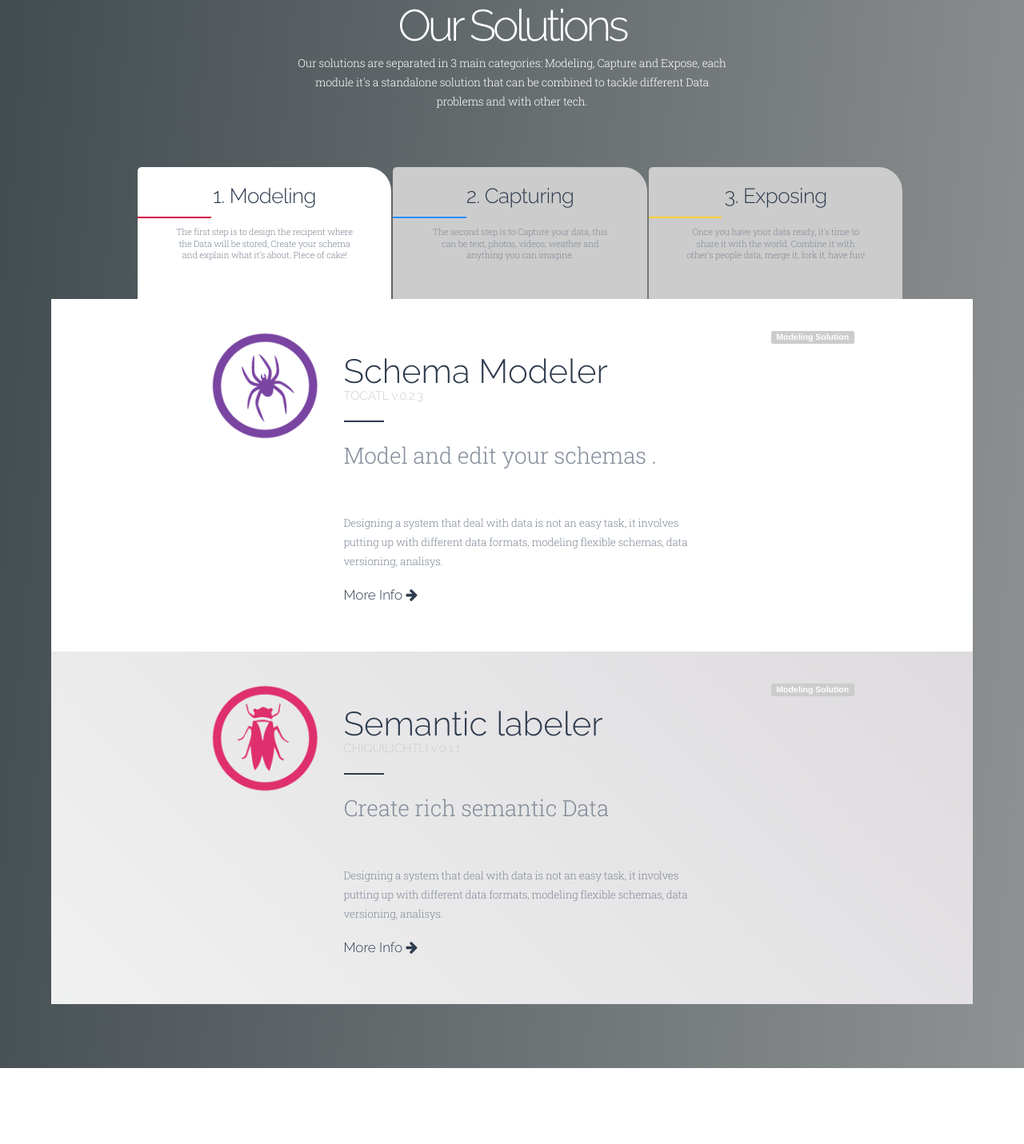
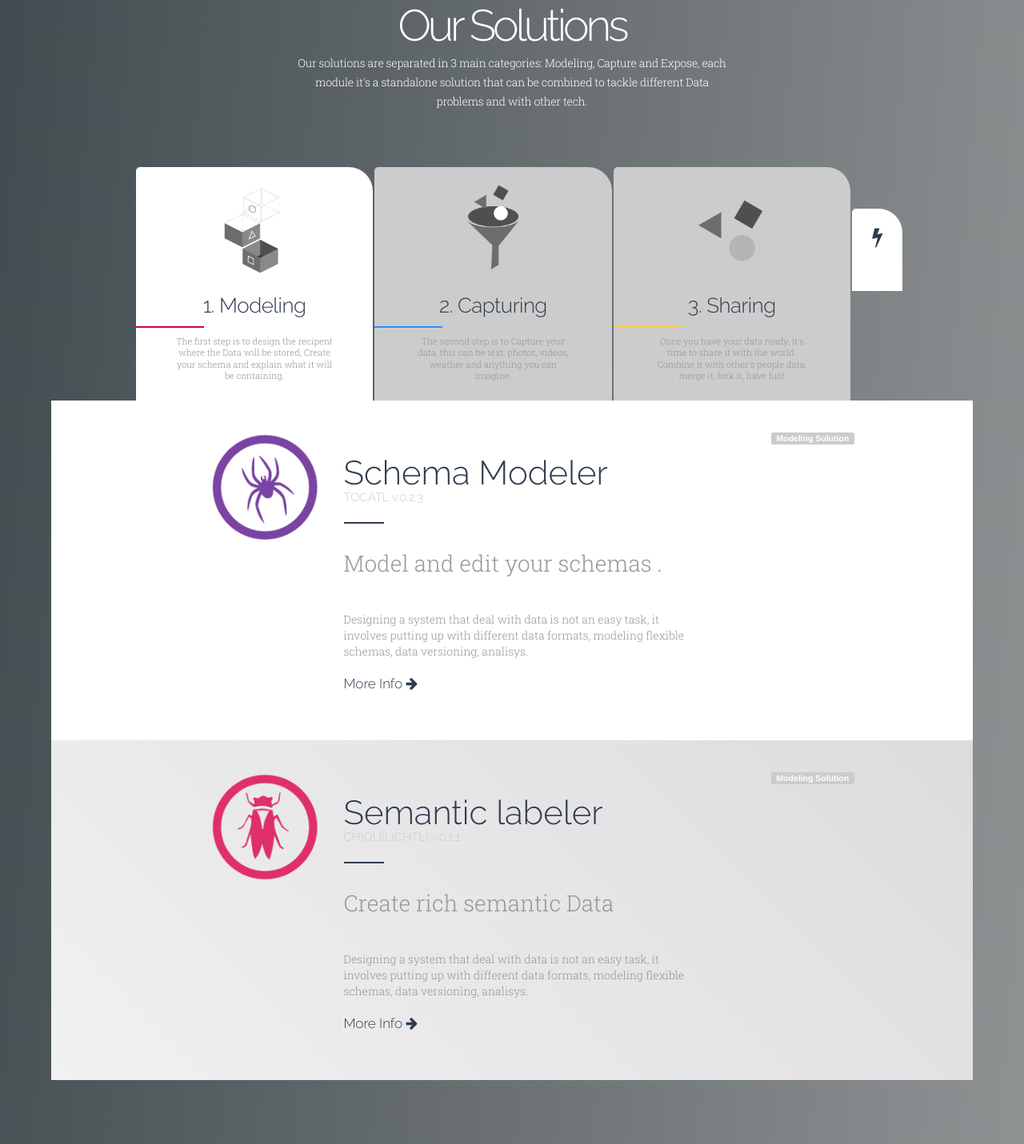
Before and after one commit to gcid12/myRing_home, a Flask app: page /solutions in a window 1280 px wide. Shown: the part 154-1585 px from the top of the page at 80% size. Before the commit the page ends 1490 px from the top, so only its background shows below. Run offline with Flask 2, Linux system fonts and the light colour scheme; some libraries are stand-ins or nearby versions.

Commit message:
New icons for Solutions

```diff
--- a/static/css/ring-home.css
+++ b/static/css/ring-home.css
@@ -11,6 +11,9 @@ h5{ font-family: 'Raleway', sans-serif; font-weight: 300; text-transform: none;}
 
 p{ font-family: 'Roboto Slab', sans-serif; font-weight: 300;}
 .r-font{ font-family: 'Roboto Slab', sans-serif; font-weight: 300;}
+
+.text-s1{ font-family: 'Raleway', sans-serif; font-weight: 300;}
+.text-s2{ font-family: 'Roboto Slab', sans-serif; font-weight: 300;}
 
 .fw500{font-weight: 500;}
 
@@ -44,12 +47,23 @@ p{ font-family: 'Roboto Slab', sans-serif; font-weight: 300;}
 .text-3-5em{font-size:3.5em;}
 .text-4em{font-size:4em;}
 
-/*Remove Mozilla Firefox Border – Remove Dotted Line Around Link */
-a { outline: 0; }
-/*Remove Mozilla Firefox Border – Remove Dotted Line Around Link */
-a:active { outline: none; }
-a:focus{ -moz-outline-style: none; }
-a:focus { outline: none; }
+
+
+/*link to black*/
+a.toblack {
+color: #969696;
+transition: color 0.2s linear;
+-o-transition: color 0.2s linear;
+-moz-transition: color 0.2s linear;
+-webkit-transition: color 0.2s linear;
+text-decoration: none;
+}
+
+a.toblack:hover {
+color: #000;
+text-decoration: none;
+}
+
 
 /*BACKGROUNDS*/
 
@@ -170,8 +184,21 @@ filter: gray; /* IE6-9 */
     border-radius: 5px 30px 0px 0px;
     margin:0 1px;
     padding:0 5px 40px 5px;
-    width:30%;
+    width:28%;
     float:right;
+    background-color: #CCC;
+}
+.tab-box-a-mini{
+
+    margin-right: 2px;
+    line-height: 1.42857;
+    border: 1px solid transparent;
+    border-radius: 5px 30px 0px 0px;
+    margin:0 1px;
+    padding:0 5px 40px 5px;
+    width:6%;
+    float:right;
+    margin-top:52px;
     background-color: #CCC;
 }
 .tab-box-b{
--- a/templates/solutions.html
+++ b/templates/solutions.html
@@ -26,35 +26,48 @@
 	<div class="row tab-margin">
     <div class="col-xs-12 text-center">
     		<div style="width:93%;">
-				  <a href="/solutions/expose" >
+    			  <a class="toblack" href="/solutions/model" >
+				  	<div class="tab-box-a-mini tab-{{ dic['r1'] }}">
+				  		<h2 class="hidden-xs"><i class="fa fa-bolt"></i></h2>
+				  	</div>
+				  </a>
+				  <a class="toblack" href="/solutions/expose" >
 				  	<div class="tab-box-a tab-{{ dic['r3'] }}">
-				  		<h2 class="hidden-xs">3. Exposing</h2>
+				  		<div class="spa10"></div>
+				  		<img src="/static/images/ico-exp.png" style="width:100px;">
+
+				  		<h2 class="hidden-xs">3. Sharing</h2>
 				  		<h3 class="visible-xs">EXP</h3>
 				  		<div class="rhr2 bg-c"></div>
-				  		<p class="text-8 tab-box-b hidden-xs">
-				  		Once you have your data ready, it's time to share it with the world. Combine it with other's people data, merge it, fork it, have fun!</p>
+				  		<div class="text-8 tab-box-b hidden-xs text-s2">
+				  		Once you have your data ready, it's time to share it with the world. Combine it with other's people data, merge it, fork it, have fun!</div>
 				  	</div>
 				  </a>
-				  <a href="/solutions/capture" >
+				  <a class="toblack" href="/solutions/capture" >
 				  	<div class="tab-box-a tab-{{ dic['r2'] }}">
+				  		<div class="spa10"></div>
+				  		<img src="/static/images/ico-cap.png" style="width:100px;">
 				  		<h2 class="hidden-xs">2. Capturing</h2>
 				  		<h3 class="visible-xs">CAP</h3>
 				  		<div class="rhr2 bg-b"></div>
-				  		<p class="text-8 tab-box-b hidden-xs">
+				  		<div class="text-8 tab-box-b hidden-xs text-s2">
 				  		The second step is to Capture your data, this can be text, photos, videos, weather and anything you can imagine.
-				  		</p>
+				  		</div>
 				  	</div>
 				  </a>
-				  <a href="/solutions/model" >
+				  <a class="toblack" href="/solutions/model" >
 				  	<div class="tab-box-a tab-{{ dic['r1'] }}">
-				  		<h2 class="hidden-xs">1. Modeling</h2>
+				  		<div class="spa10"></div>
+				  		<img src="/static/images/ico-mod.png" style="width:100px;">
+				  		<h2 class="hidden-xs"> 1. Modeling</h2>
 				  		<h3 class="visible-xs">MOD</h3>
 				  		<div class="rhr2 bg-a"></div>
-				  		<p class="text-8 tab-box-b hidden-xs">
-				  		The first step is to design the recipent where the Data will be stored, Create your schema and explain what it's about. Piece of cake!
-				  		</p>
+				  		<div class="text-8 tab-box-b text-s2 hidden-xs">
+				  		The first step is to design the recipent where the Data will be stored, Create your schema and explain what it will be containing.
+				  		</div>
 				  	</div>
 				  </a>
+
 				</div>
 		</div>
 	</div>
@@ -76,16 +89,16 @@
 
 		        		<span class="label label-mod" style="float:right;">{{ dic['a5'] }}</span><br/>
 
-			        	<a href="/tools/{{ dic['a8'] }}">
+			        	<a class="toblack" href="/tools/{{ dic['a8'] }}">
 				        	<h3 class="text-3em">{{ dic['a1'] }}</h3>
 				        	<h4 class="text-lgray">{{ dic['a2'] }}</h4>
 				        	<hr/>
 
 				        	<div class="spa5 clearboth"></div>
-				        	<p class="text-2em">{{ dic['a3'] }}
+				        	<div class="text-s2 text-2em">{{ dic['a3'] }}
 					          	<div class="spa20"></div>
-					        </p>
-			        		<p style="width:70%;">{{ dic['a4'] }}</p>
+					        </div>
+			        		<div class="text-s2" style="width:70%;">{{ dic['a4'] }}</div>
 			          		<h3>More Info <i class="fa fa-arrow-right"></i></h3>
 						</a>
 		        	</div>
@@ -104,16 +117,16 @@
 
 		        		<span class="label label-mod" style="float:right;">{{ dic['b5'] }}</span><br/>
 
-			        	<a href="/tools/{{ dic['b8'] }}">
+			        	<a class="toblack" href="/tools/{{ dic['b8'] }}">
 				        	<h3 class="text-3em">{{ dic['b1'] }}</h3>
 				        	<h4 class="text-lgray">{{ dic['b2'] }}</h4>
 				        	<hr/>
 
 				        	<div class="spa5 clearboth"></div>
-				        	<p class="text-2em">{{ dic['b3'] }}
+				        	<div class="text-s2 text-2em">{{ dic['b3'] }}
 					          	<div class="spa20"></div>
-					        </p>
-			        		<p style="width:70%;">{{ dic['b4'] }}</p>
+					        </div>
+			        		<div class="text-s2" style="width:70%;">{{ dic['b4'] }}</div>
 			          		<h3>More Info <i class="fa fa-arrow-right"></i></h3>
 						</a>
 		        	</div>
@@ -132,16 +145,16 @@
 
 		        		<span class="label label-mod" style="float:right;">{{ dic['c5'] }}</span><br/>
 
-			        	<a href="/tools/{{ dic['c8'] }}">
+			        	<a class="toblack" href="/tools/{{ dic['c8'] }}">
 				        	<h3 class="text-3em">{{ dic['c1'] }}</h3>
 				        	<h4 class="text-lgray">{{ dic['c2'] }}</h4>
 				        	<hr/>
 
 				        	<div class="spa5 clearboth"></div>
-				        	<p class="text-2em">{{ dic['c3'] }}
+				        	<div class="text-s2 text-2em">{{ dic['c3'] }}
 					          	<div class="spa20"></div>
-					        </p>
-			        		<p style="width:70%;">{{ dic['c4'] }}</p>
+					        </div>
+			        		<div class="text-s2" style="width:70%;">{{ dic['c4'] }}</div>
 			          		<h3>More Info <i class="fa fa-arrow-right"></i></h3>
 						</a>
 		        	</div>
```
Also changed, not shown: static/images/ico-cap.png (added), static/images/ico-exp.png (added), static/images/ico-mod.png (added).
